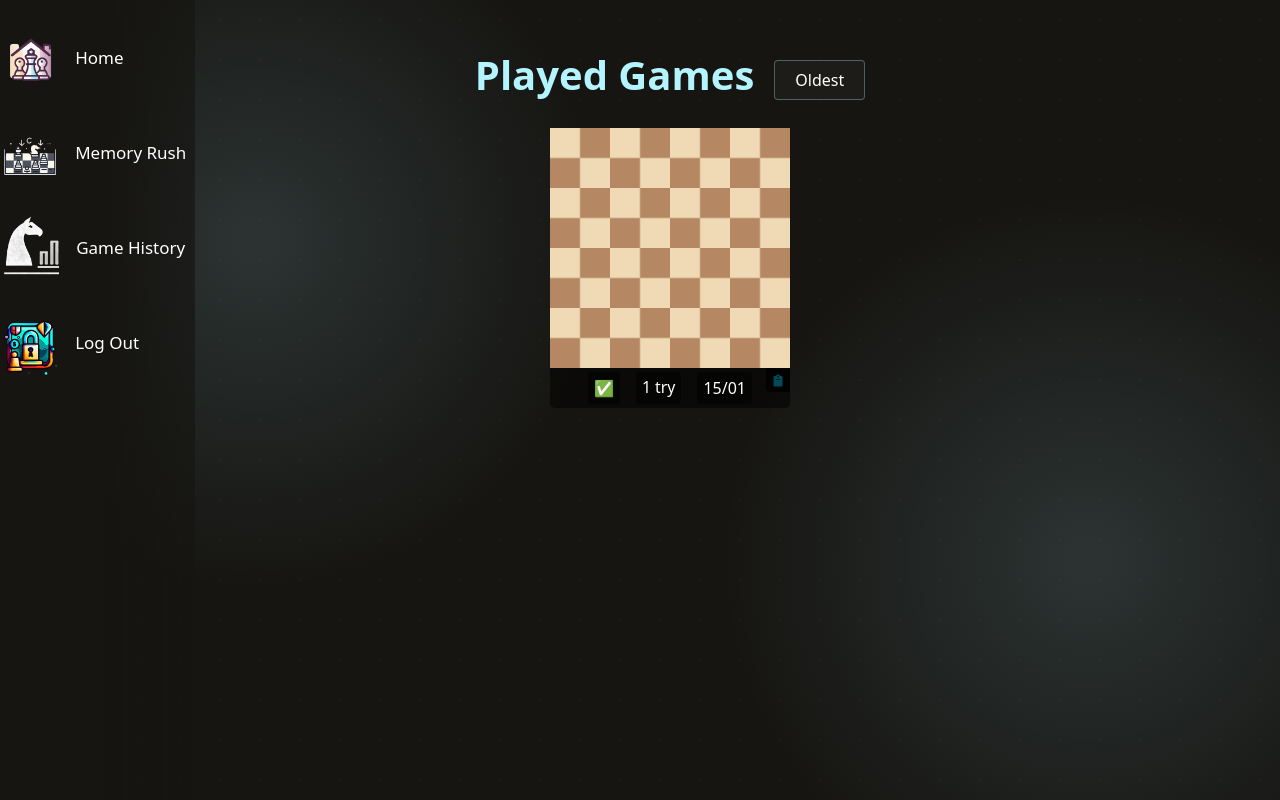
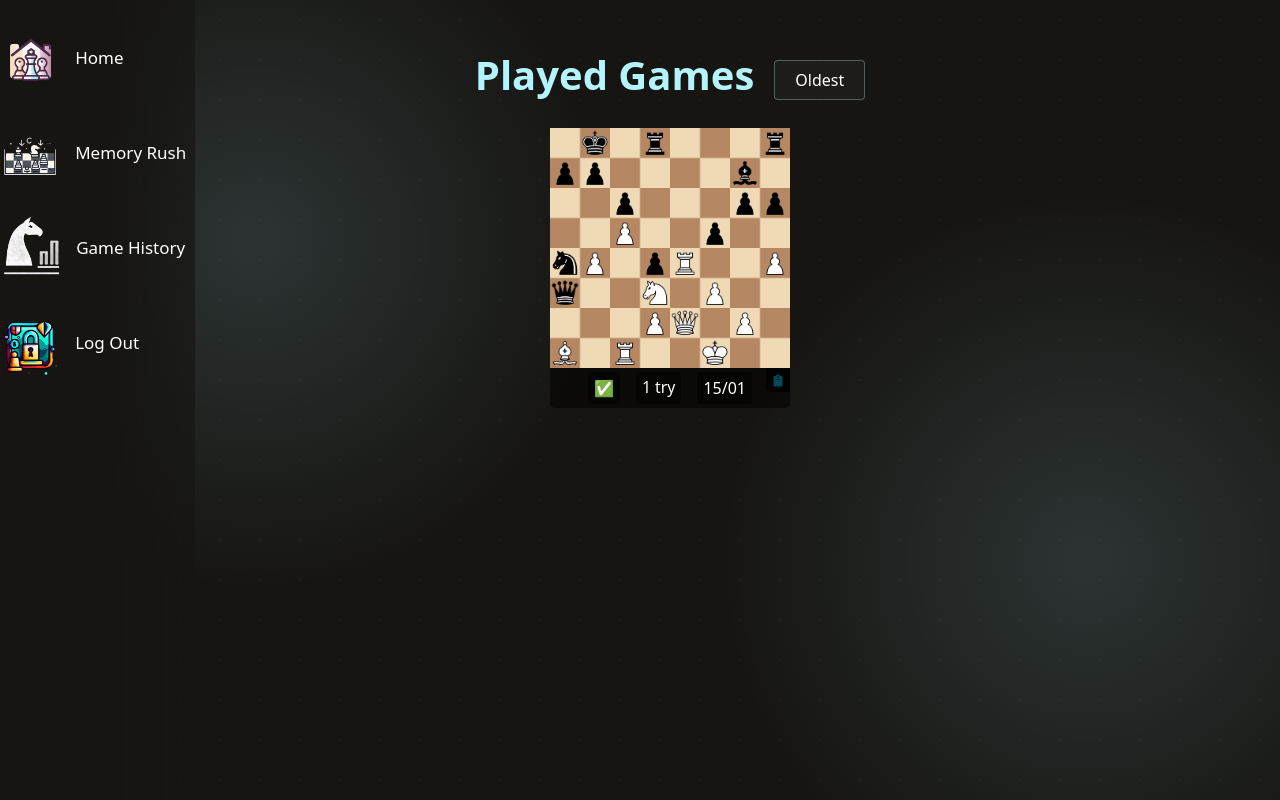
Before and after one commit to mapleleafu/chess-website, a Django app: page /game_history in a window 1280 px wide. Run offline with Django 4.2, Linux system fonts and the light colour scheme; a user stored in the database is signed in; tables that the repository leaves empty hold one stand-in row (values such as "Sample post"); some libraries are stand-ins or nearby versions.

Commit message:
ongoing game bug fixed

```diff
--- a/chess_content/static/chess_content/game_history.js
+++ b/chess_content/static/chess_content/game_history.js
@@ -16,7 +16,11 @@ document.addEventListener("DOMContentLoaded", () => {
         boardContainer.appendChild(img);
 
         // Get the FEN for each game
-        const fenData = element.getAttribute('data-fen');
+        let fenData = element.getAttribute('data-fen');
+        const isOngoing = element.querySelector('.game_info').getAttribute('data-is-on') === "True";
+        if (isOngoing) {
+          fenData = "1k1r3r/pp4b1/2p3pp/2P2p2/nP1pR2P/q2N1P2/3PQ1P1/B1R2K2 w - - 0 25"
+        }
 
         // Convert FEN to board and place pieces
         const boardFromFEN = fenToBoard(fenData);
--- a/chess_content/static/chess_content/styles.css
+++ b/chess_content/static/chess_content/styles.css
@@ -672,6 +672,14 @@ input:-webkit-autofill:focus {
     color: white;
 }
 
+.blurry {
+    filter: blur(6px);
+    box-shadow: none;
+}
+.board_wrapper {
+    overflow: hidden;
+}
+
 /* Mobile view */
 @media only screen and (max-width: 450px) {
     .hover-play-video {
--- a/chess_content/templates/chess_content/game_history.html
+++ b/chess_content/templates/chess_content/game_history.html
@@ -18,8 +18,10 @@
         <div class="profile_games">
             {% for item in fen_data %}
                 <div class="game" id="game{{ forloop.counter }}" data-fen="{{ item.fen_string }}">
-                    <div class="board_container">
-                        <div class="piece_container"></div>
+                    <div class="board_wrapper">
+                        <div class="board_container {% if item.success == False and item.game_is_on == True %}blurry{% endif %}">
+                            <div class="piece_container"></div>
+                        </div>
                     </div>
                     <div class="game_info"
                         data-difficulty="{{ item.chosenDifficulty }}"
```
